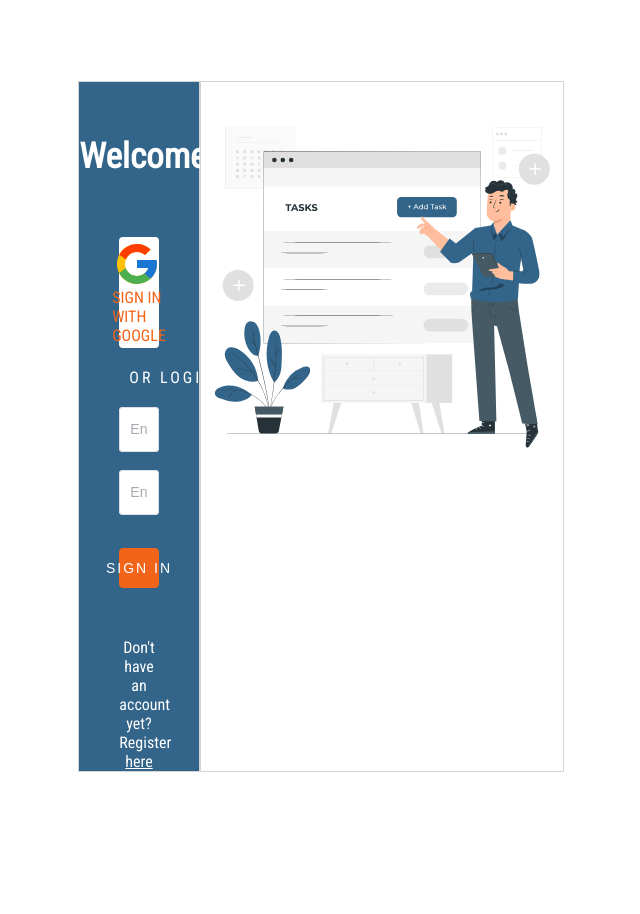
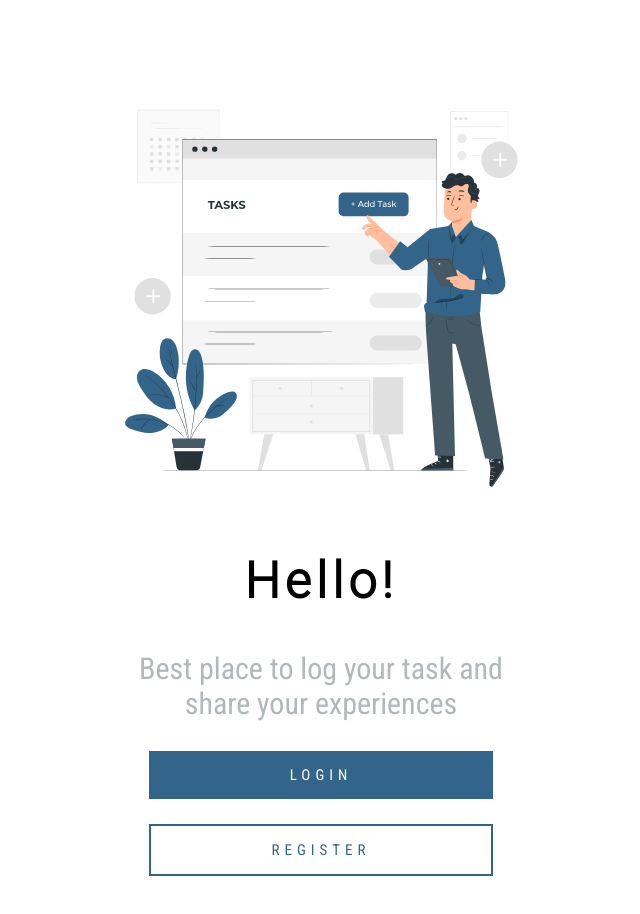
Before and after one commit to Jankurtb17/todo-frontend, a Vue app: page / in a window 768 px wide. Shown: the top 914 px of the page, without its empty margins (63-703 px from the left). Before the commit the page ends 800 px from the top, so only its background shows below. Built offline with nearby package versions, Linux system fonts and the light colour scheme.

Commit message:
feature: login view for medium devices

```diff
--- a/src/App.vue
+++ b/src/App.vue
@@ -1,8 +1,24 @@
 <template>
-  <router-view name="Login"></router-view>
+  <router-view name="Login" class="router-view" v-slot="{ Component, route }">
+    <Transition name="page-slide" mode="out-in">
+      <div :key="route.name">
+        <component :is="Component" />
+      </div>
+    </Transition>
+  </router-view>
   <router-view name="Content"></router-view>
 </template>
 
 <script setup lang="ts"></script>
 <style scoped>
+.page-slide-enter-active,
+.page-slide-leave-active {
+  transition: 600ms ease all;
+}
+
+.page-slide-enter-from,
+.page-slide-leave-to {
+  opacity: 0;
+  transform: translateX(-100px);
+}
 </style>
--- a/src/plugins/element-plus.ts
+++ b/src/plugins/element-plus.ts
@@ -58,7 +58,7 @@
   CircleCloseFilled,
   SuccessFilled,
   Back,
-  ArrowDown
+  ArrowDown,
 } from "@element-plus/icons-vue";
 
 export default (app: App): void => {
--- a/src/router/index.ts
+++ b/src/router/index.ts
@@ -5,9 +5,16 @@
   routes: [
     {
       path: '/',
-      name: 'login',
+      name: 'main-login',
       components: {
-        Login: () => import('../views/AppLogin.vue')
+        Login: () => import('@/views/AppLogin.vue')
+      }
+    },
+    {
+      path: '/login',
+      name: 'md-login',
+      components: {
+        Login: () => import('@/views/AppSmLogin.vue')
       }
     },
   ]
--- a/src/views/AppLogin.vue
+++ b/src/views/AppLogin.vue
@@ -2,7 +2,7 @@
   <div class="main-view">
     <el-container>
       <el-main>
-        <el-row class="row" justify="center">
+        <el-row class="row lg-devices" justify="center">
           <el-col
             :xl="6"
             :lg="6"
@@ -36,18 +36,40 @@
                   clearable
                 />
               </div>
-              <el-button style="width: 100%" class="btn btn-login">Sign In</el-button>
+              <el-button style="width: 100%" class="btn btn-login"
+                >Sign In</el-button
+              >
 
               <div class="login-register">
-                <div>Don't have an account yet? Register <router-link to="/" class="register-link">here</router-link></div>
+                <div>
+                  Don't have an account yet? Register
+                  <router-link to="/" class="register-link">here</router-link>
+                </div>
               </div>
             </el-form>
           </el-col>
-          <el-col :xl="6" :lg="6" :span="12" class="grid-content right-content"
-            >
-            <img src="@/assets/task.svg" class="img-right"/>
-            </el-col
-          >
+          <el-col :xl="6" :lg="6" :span="12" class="grid-content right-content">
+            <img src="@/assets/task.svg" class="img-right" />
+          </el-col>
+        </el-row>
+
+        <el-row justify="center" class="mdsm-devices">
+          <el-col :span="14">
+            <div>
+              <img src="@/assets/task.svg" class="img-sm" />
+              <h1>Hello!</h1>
+              <p>
+                Best place to log your task and <br />
+                share your experiences
+              </p>
+            </div>
+            <div class="md-btn">
+              <router-link to="/login" class="login-btn">LOGIN</router-link>
+              <router-link to="/register" class="register-btn"
+                >REGISTER</router-link
+              >
+            </div>
+          </el-col>
         </el-row>
       </el-main>
     </el-container>
@@ -57,7 +79,7 @@
 <script lang="ts" setup>
 import BaseInput from "@/components/BaseInput.vue";
 import { ref, reactive } from "vue";
-
+defineProps(["class"]);
 type FormInput = {
   email: string;
   password: string;
@@ -77,7 +99,7 @@
 }
 
 .left-content {
-  background-color: #33658A;
+  background-color: #33658a;
   color: white;
 }
 
@@ -99,7 +121,7 @@
   justify-content: center;
   align-items: center;
   background-color: white;
-  color: #F26419;
+  color: #f26419;
   padding: 3px;
   cursor: pointer;
   border-radius: 4px;
@@ -135,7 +157,7 @@
 .line {
   border-bottom: 1px solid white;
   position: relative;
-  top: -.5em
+  top: -0.5em;
 }
 
 .btn {
@@ -144,13 +166,12 @@
 
 .btn-login {
   margin-top: 15px;
-  background-color: #F26419;
+  background-color: #f26419;
   color: white;
-  border-color: #F26419;
+  border-color: #f26419;
   text-transform: uppercase;
   letter-spacing: 2px;
 }
-
 
 .login-register {
   padding-top: 50px;
@@ -164,4 +185,116 @@
 .img-right {
   padding-top: 20px;
 }
+
+@media only screen and (min-width: 320px) and (max-width: 480px) {
+  .lg-devices {
+    display: none;
+  }
+
+  .img-sm {
+    position: relative;
+  }
+
+  .el-col {
+    border: none;
+  }
+
+  .mdsm-devices h1 {
+    font-size: 50px;
+    text-align: center;
+    letter-spacing: 5px;
+    font-family: "Roboto", sans-serif;
+    font-weight: 600;
+  }
+  .mdsm-devices p {
+    text-align: center;
+    font-size: 30px;
+    color: rgb(178, 184, 185);
+  }
+}
+
+/*  Tablet */
+@media only screen and (min-width: 481px) and (max-width: 780px) {
+  .lg-devices {
+    display: none;
+  }
+
+  .img-sm {
+    position: relative;
+  }
+
+  .el-col {
+    border: none;
+  }
+
+  /* .mdsm-devices {
+    transition: 600ms ease all;
+    transform: translateX(-50px);
+  } */
+
+  .mdsm-devices h1 {
+    font-size: 50px;
+    text-align: center;
+    letter-spacing: 5px;
+    font-family: "Roboto", sans-serif;
+    font-weight: 600;
+  }
+  .mdsm-devices p {
+    text-align: center;
+    font-size: 30px;
+    color: rgb(178, 184, 185);
+  }
+
+  .md-btn {
+    display: flex;
+    justify-content: center;
+    flex-direction: column;
+    padding: 0 2.5em;
+  }
+
+  .login-btn {
+    padding: 1em;
+    background-color: #33658a;
+    color: #fff;
+    border: none;
+    margin-bottom: 25px;
+    font-family: "Roboto Condensed", sans-serif;
+    font-size: 15px;
+    letter-spacing: 5px;
+    text-decoration: none;
+    text-align: center;
+    /* box-shadow: 0 4px 8px 0 rgba(0, 0, 0, 0.2), 0 6px 20px 0 rgba(0, 0, 0, 0.19); */
+  }
+
+  .register-btn {
+    padding: 1em;
+    background-color: #fff;
+    color: #33658a;
+    border: 2px solid #33658a;
+    margin-bottom: 25px;
+    font-family: "Roboto Condensed", sans-serif;
+    font-size: 15px;
+    letter-spacing: 5px;
+    text-decoration: none;
+    text-align: center;
+  }
+}
+
+/*  Small Screen Laptop */
+@media only screen and (min-width: 769px) and (max-width: 1024px) {
+}
+
+/*  Desktop */
+@media only screen and (min-width: 1025px) and (max-width: 1200px) {
+  .mdsm-devices {
+    display: none;
+  }
+}
+
+/*  large  */
+@media only screen and (min-width: 1201px) {
+  .mdsm-devices {
+    display: none;
+  }
+}
 </style>
--- /dev/null
+++ b/src/views/AppSmLogin.vue
@@ -0,0 +1,44 @@
+<template>
+  <div>
+    <el-icon class="icon" @click="redirectToHome"><Back /></el-icon>
+    <div class="sm-login">
+      <div>
+        <h1>Welcome !</h1>
+        <span>Sign in to continue</span>
+      </div>
+    </div>
+  </div>
+</template>
+
+<script lang="ts" setup>
+import { useRouter } from "vue-router";
+const router = useRouter();
+
+const redirectToHome = () => {
+  router.push("/");
+};
+</script>
+
+<style scoped>
+.icon {
+  font-size: 50px;
+  margin-top: 50px;
+  margin-left: 0.5em;
+}
+
+.sm-login {
+  padding: 1em 2em;
+}
+
+h1 {
+  font-size: 50px;
+  letter-spacing: 5px;
+  font-family: "Roboto Condensed", sans-serif;
+}
+
+span {
+  font-size: 35px;
+  letter-spacing: 5px;
+  color: rgb(202, 199, 199);
+}
+</style>
```
Also changed, not shown: src/assets/base.css (line endings or trailing spaces), src/assets/task-white.svg (added).
